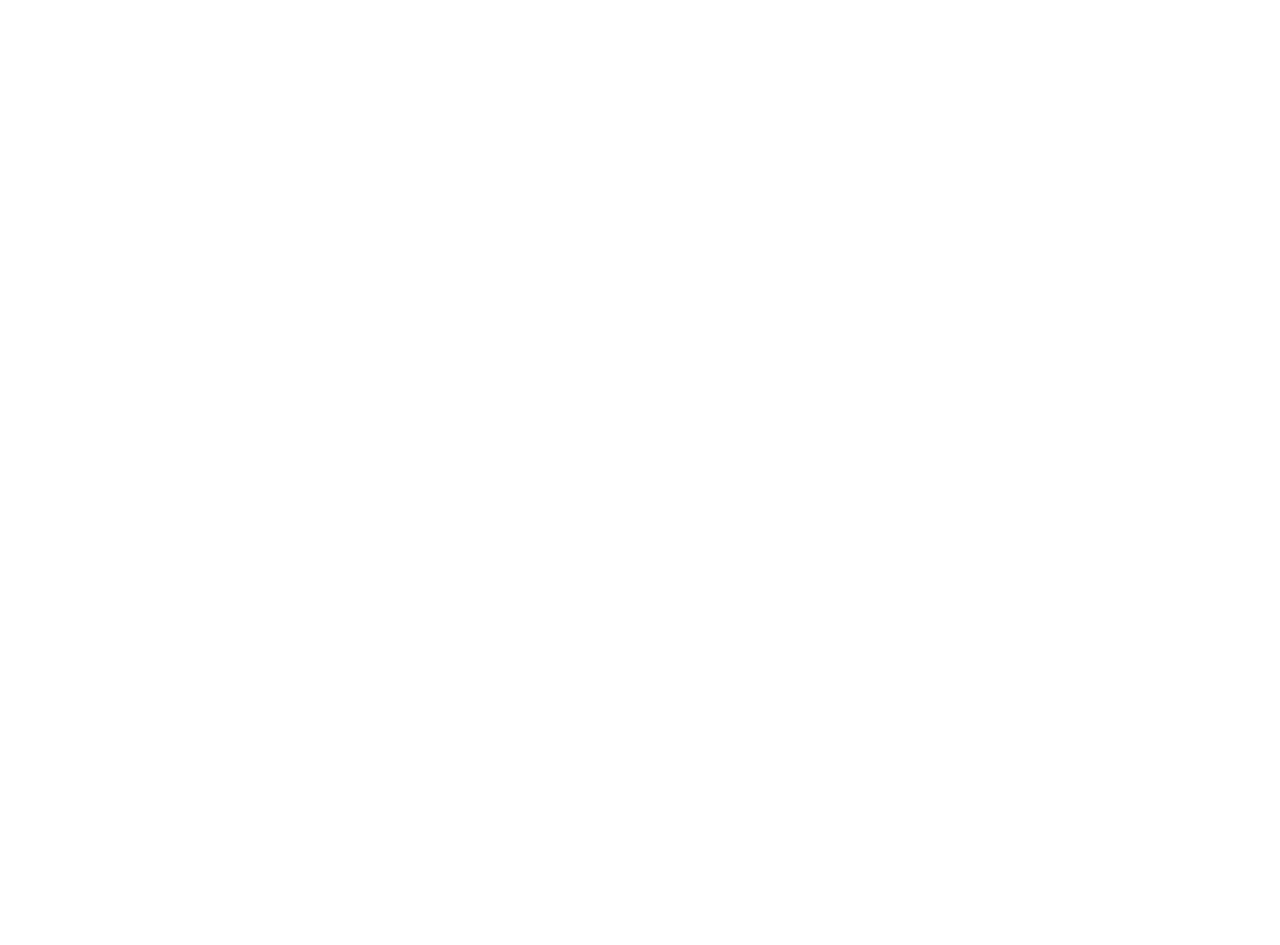
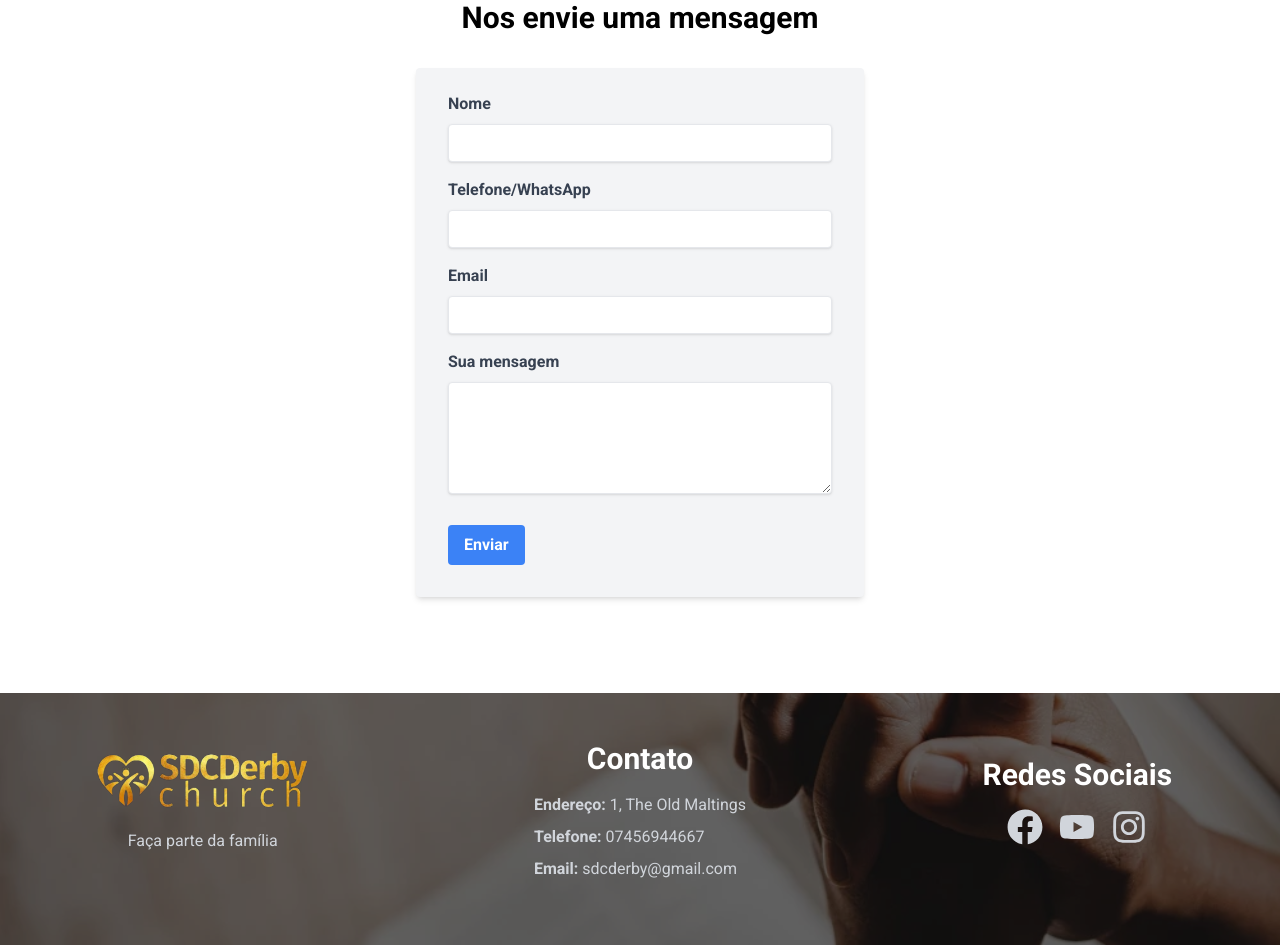
Before and after one commit to GiovanniCrabi/sdc-derby, a Next.js app: page /contato in a window 1280 px wide. Before the commit this address had no page. Shown: the part 1040-1985 px from the top of the page. Before the commit the page ends 928 px from the top, so only its background shows below. Built offline with nearby package versions, Linux system fonts and the light colour scheme.

Commit message:
footer created

```diff
--- a/package.json
+++ b/package.json
@@ -9,11 +9,13 @@
     "lint": "next lint"
   },
   "dependencies": {
+    "@hookform/resolvers": "^3.3.4",
     "aos": "^2.3.4",
     "next": "14.2.3",
     "react": "^18",
     "react-dom": "^18",
-    "react-icons": "^5.2.1"
+    "react-icons": "^5.2.1",
+    "zod": "^3.23.8"
   },
   "devDependencies": {
     "@types/aos": "^3.0.7",
--- a/src/app/agenda/page.tsx
+++ b/src/app/agenda/page.tsx
@@ -9,9 +9,9 @@
 
 export default function Agenda() {
   return (
-    <div className="flex justify-center items-center h-full w-full">
-      <div className="px-6 md:px-24 py-12 h-96">
-        <Image alt="agenda-mes" src={AgendaPhoto} />
+    <div className="flex justify-center items-center w-full">
+      <div className="px-6 md:px-24 py-12">
+        <Image alt="agenda-mes" src={AgendaPhoto} className="mb-10" />
       </div>
     </div>
   );
--- /dev/null
+++ b/src/app/contato/page.tsx
@@ -0,0 +1,17 @@
+import { Contacts } from "@/components/contacts";
+import { HeaderInstitucional } from "@/components/headerInstitucional";
+
+import image from "../../../public/oracao.webp";
+
+export default function Contato() {
+  return (
+    <div>
+      <HeaderInstitucional
+        image={image}
+        title="Contato"
+        subTitle="Estamos para SERVIR"
+      />
+      <Contacts />
+    </div>
+  );
+}
--- a/src/app/layout.tsx
+++ b/src/app/layout.tsx
@@ -4,6 +4,7 @@
 
 import { AosInitializer } from "@/components/aosInitializer";
 import { Header } from "@/components/header";
+import { Footer } from "@/components/footer";
 
 const roboto = Roboto({
   subsets: ["cyrillic"],
@@ -28,6 +29,8 @@
 
         <AosInitializer />
         {children}
+
+        <Footer />
       </body>
     </html>
   );
--- a/src/app/page.tsx
+++ b/src/app/page.tsx
@@ -18,8 +18,6 @@
       <AboutUs />
 
       <EventSection />
-
-      <Contacts />
     </main>
   );
 }
--- /dev/null
+++ b/src/app/sobre-nos/page.tsx
@@ -0,0 +1,15 @@
+import { HeaderInstitucional } from "@/components/headerInstitucional";
+
+import image from "../../../public/estudobiblico.webp";
+
+export default function SobreNos() {
+  return (
+    <div className="min-h-screen">
+      <HeaderInstitucional
+        image={image}
+        title="Sobre Nós"
+        subTitle="Nossa História"
+      />
+    </div>
+  );
+}
--- a/src/components/contacts.tsx
+++ b/src/components/contacts.tsx
@@ -3,14 +3,11 @@
 import { FaFacebook, FaInstagram, FaPhoneAlt, FaYoutube } from "react-icons/fa";
 import { Divider } from "./divider";
 import Link from "next/link";
+import ContactForm from "./formsContact";
 
 export const Contacts = () => {
   return (
-    <div className="pt-20 bg-white w-full flex flex-col justify-center items-center">
-      <h1 data-aos="fade-left" className="text-4xl font-bold text-black">
-        Contato
-      </h1>
-
+    <div className="pt-10 bg-white w-full flex flex-col justify-center items-center">
       <div className="relative mx-auto px-4 sm:px-6 max-w-7xl pt-10 w-1/1 pb-24">
         <div className="max-w-sm mx-auto grid gap-6 md:grid-cols-2 lg:grid-cols-3 items-start md:max-w-2xl lg:max-w-none">
           <CardContact
@@ -39,20 +36,11 @@
         </div>
       </div>
 
-      <div className="bg-gradient-to-tr from-gray-200 via-black to-black h-36 w-full flex justify-center items-center">
-        <div className="flex justify-center items-center gap-6">
-          <Link href="#">
-            <FaInstagram className="text-4xl text-yellow-400" />
-          </Link>
-
-          <Link href="#">
-            <FaFacebook className="text-4xl text-yellow-400" />
-          </Link>
-
-          <Link href="#">
-            <FaYoutube className="text-4xl text-yellow-400" />
-          </Link>
-        </div>
+      <div className="w-full mb-20 flex flex-col justify-center items-center">
+        <h1 className="text-black  font-bold text-3xl">
+          Nos envie uma mensagem
+        </h1>
+        <ContactForm />
       </div>
     </div>
   );
--- /dev/null
+++ b/src/components/footer.tsx
@@ -0,0 +1,88 @@
+import Image from "next/image";
+import footerBgImage from "../../public/oracao.webp";
+import Logo from "../../public/subImage.png";
+import { FaFacebook, FaInstagram, FaYoutube } from "react-icons/fa";
+import Link from "next/link";
+
+export const Footer = () => {
+  return (
+    <footer
+      style={{
+        backgroundImage: `url(${footerBgImage.src})`,
+        backgroundSize: "cover",
+        backgroundPosition: "center",
+        backgroundBlendMode: "overlay",
+        backgroundColor: "rgba(0, 0, 0, 0.6)",
+        bottom: 0,
+        width: "100%",
+      }}
+      className="py-12"
+    >
+      <div className="container mx-auto grid grid-cols-1 md:grid-cols-3 gap-8 md:items-start">
+        {/* Primeira coluna: Logo e mensagem */}
+        <div className="w-full flex flex-col items-center justify-center">
+          <Image
+            src={Logo}
+            alt="Logo"
+            width={250}
+            height={150}
+            className="mb-1"
+          />
+          <p className="text-gray-300 mb-4">Faça parte da família</p>
+        </div>
+        {/* Segunda coluna: Contato */}
+        <div className="w-full flex flex-col items-center mb-4">
+          <h3 className="text-white font-semibold mb-4 text-3xl">Contato</h3>
+          <div className="text-start">
+            <p className="text-gray-300 mb-2">
+              {" "}
+              <span className="font-bold"> Endereço: </span> 1, The Old Maltings
+            </p>
+            <p className="text-gray-300 mb-2">
+              {" "}
+              <span className="font-bold"> Telefone: </span> 07456944667
+            </p>
+            <p className="text-gray-300">
+              {" "}
+              <span className="font-bold"> Email: </span> sdcderby@gmail.com
+            </p>
+          </div>
+        </div>
+        {/* Terceira coluna: Redes sociais */}
+        <div className="w-full flex flex-col items-center">
+          <h3 className="text-white font-semibold mb-4 text-3xl mt-4">
+            Redes Sociais
+          </h3>
+          <ul className="flex space-x-4">
+            <li>
+              <Link
+                href="https://www.facebook.com/sdcderbyshire"
+                target="_blank"
+                className="text-gray-300 hover:text-white transition-colors"
+              >
+                <FaFacebook className="text-4xl" />
+              </Link>
+            </li>
+            <li>
+              <Link
+                href="#"
+                className="text-gray-300 hover:text-white transition-colors"
+              >
+                <FaYoutube className="text-4xl" />
+              </Link>
+            </li>
+            <li>
+              <Link
+                href="https://www.instagram.com/sdc.church.derby"
+                target="_blank"
+                className="text-gray-300 hover:text-white transition-colors"
+              >
+                <FaInstagram className="text-4xl" />
+              </Link>
+            </li>
+          </ul>
+        </div>
+      </div>
+    </footer>
+  );
+};
--- /dev/null
+++ b/src/components/formsContact.tsx
@@ -0,0 +1,146 @@
+"use client";
+
+import { useState } from "react";
+import { useForm } from "react-hook-form";
+import { zodResolver } from "@hookform/resolvers/zod";
+import { z } from "zod";
+
+const schema = z.object({
+  name: z.string().min(1, "Nome é obrigatório"),
+  phone: z
+    .string()
+    .min(1, "Telefone/WhatsApp é obrigatório")
+    .refine((val) => /^\d+$/.test(val), "Apenas números são permitidos"),
+  email: z.string().min(1, "Email é obrigatório").email("Email inválido"),
+  message: z.string().min(1, "Mensagem é obrigatória"),
+});
+
+type FormData = z.infer<typeof schema>;
+
+export default function ContactForm() {
+  const [isSubmitting, setIsSubmitting] = useState(false);
+  const [isSubmitted, setIsSubmitted] = useState(false);
+
+  const {
+    register,
+    handleSubmit,
+    formState: { errors },
+  } = useForm<FormData>({
+    resolver: zodResolver(schema),
+  });
+
+  const onSubmit = async (data: FormData) => {
+    setIsSubmitting(true);
+    console.log(data);
+    setIsSubmitted(true);
+    setIsSubmitting(false);
+  };
+
+  return (
+    <div className="w-full flex justify-center items-center mt-8 px-4 md:px-0">
+      {isSubmitted ? (
+        <div className="border border-green-400  text-green-700 px-4 py-3 rounded">
+          Obrigado por enviar o formulário!
+        </div>
+      ) : (
+        <form
+          onSubmit={handleSubmit(onSubmit)}
+          className="bg-gray-100 shadow-md rounded px-8 pt-6 pb-8 mb-4 w-full max-w-md"
+        >
+          <div className="mb-4">
+            <label
+              className="block text-gray-700 font-bold mb-2"
+              htmlFor="name"
+            >
+              Nome
+            </label>
+            <input
+              className="shadow appearance-none border rounded w-full py-2 px-3 text-gray-700 leading-tight focus:outline-none focus:shadow-outline"
+              type="text"
+              id="name"
+              {...register("name")}
+              disabled={isSubmitting}
+            />
+            {errors.name && (
+              <p className="text-red-500 text-xs italic">
+                {errors.name.message}
+              </p>
+            )}
+          </div>
+
+          <div className="mb-4">
+            <label
+              className="block text-gray-700 font-bold mb-2"
+              htmlFor="phone"
+            >
+              Telefone/WhatsApp
+            </label>
+            <input
+              className="shadow appearance-none border rounded w-full py-2 px-3 text-gray-700 leading-tight focus:outline-none focus:shadow-outline"
+              type="text"
+              id="phone"
+              {...register("phone")}
+              disabled={isSubmitting}
+            />
+            {errors.phone && (
+              <p className="text-red-500 text-xs italic">
+                {errors.phone.message}
+              </p>
+            )}
+          </div>
+
+          <div className="mb-4">
+            <label
+              className="block text-gray-700 font-bold mb-2"
+              htmlFor="email"
+            >
+              Email
+            </label>
+            <input
+              className="shadow appearance-none border rounded w-full py-2 px-3 text-gray-700 leading-tight focus:outline-none focus:shadow-outline"
+              type="email"
+              id="email"
+              {...register("email")}
+              disabled={isSubmitting}
+            />
+            {errors.email && (
+              <p className="text-red-500 text-xs italic">
+                {errors.email.message}
+              </p>
+            )}
+          </div>
+
+          <div className="mb-6">
+            <label
+              className="block text-gray-700 font-bold mb-2"
+              htmlFor="message"
+            >
+              Sua mensagem
+            </label>
+            <textarea
+              className="shadow appearance-none border rounded w-full h-28 py-2 px-3 text-gray-700 leading-tight focus:outline-none focus:shadow-outline"
+              id="message"
+              {...register("message")}
+              disabled={isSubmitting}
+            />
+            {errors.message && (
+              <p className="text-red-500 text-xs italic">
+                {errors.message.message}
+              </p>
+            )}
+          </div>
+
+          <div className="flex items-center justify-between">
+            <button
+              className="bg-blue-500 hover:bg-blue-700 text-white font-bold py-2 px-4 rounded focus:outline-none focus:shadow-outline"
+              type="submit"
+              disabled={isSubmitting}
+            >
+              {isSubmitting ? "Enviando..." : "Enviar"}
+            </button>
+          </div>
+        </form>
+      )}
+    </div>
+  );
+}
--- a/src/components/header.tsx
+++ b/src/components/header.tsx
@@ -120,7 +120,7 @@
           </li>
           <li>
             <Link
-              href="#"
+              href="contato"
               className="text-white hover:text-gray-300 h-full flex items-center relative hover:before:w-full hover:after:w-full before:absolute before:top-0 before:left-0 before:h-0.5 before:bg-white before:w-0 before:transition-all before:duration-300 after:content-[''] after:absolute after:left-0 after:bottom-0 after:w-0 after:h-0.5 after:bg-white after:transition-all after:duration-300"
               onClick={handleLinkClick}
             >
@@ -205,7 +205,7 @@
                   <ul className="ml-6">
                     <li>
                       <Link
-                        href="#"
+                        href="/sobre-nos"
                         className="text-white hover:text-gray-300 block py-2 hover:underline hover:underline-offset-2 ease-in duration-300"
                         onClick={handleLinkClick}
                       >
@@ -263,7 +263,7 @@
               </li>
               <li>
                 <Link
-                  href="#"
+                  href="/contato"
                   className="text-white hover:text-gray-300 block px-3 py-2 relative hover:before:w-auto hover:after:w-auto before:absolute before:top-0 before:left-0 before:h-0.5 before:bg-white before:w-0 before:transition-all before:duration-300 after:content-[''] after:absolute after:left-0 after:bottom-0 after:w-0 after:h-0.5 after:bg-white after:transition-all after:duration-300"
                   onClick={handleLinkClick}
                 >
--- /dev/null
+++ b/src/components/headerInstitucional.tsx
@@ -0,0 +1,22 @@
+import Image, { StaticImageData } from "next/image";
+
+type HeaderInstitucionalProps = {
+  image: StaticImageData;
+  title: string;
+  subTitle: string;
+};
+export const HeaderInstitucional = ({
+  image,
+  subTitle,
+  title,
+}: HeaderInstitucionalProps) => {
+  return (
+    <div className="relative h-96">
+      <Image alt="" src={image} fill className="object-cover opacity-40" />
+      <div className="absolute inset-0 flex flex-col items-center justify-center">
+        <h1 className="text-4xl font-bold text-white mb-2">{title}</h1>
+        <p className="text-xl text-white">{subTitle}</p>
+      </div>
+    </div>
+  );
+};
--- a/src/components/modalInstitucional.tsx
+++ b/src/components/modalInstitucional.tsx
@@ -8,7 +8,7 @@
         <ul>
           <li>
             <Link
-              href="#"
+              href="/sobre-nos"
               className="text-white hover:text-gray-300 block py-2 hover:underline hover:underline-offset-2 ease-in duration-300"
             >
               Sobre nós
```
Also changed, not shown: 1 other file (tests, documents, lock files or other folders).
